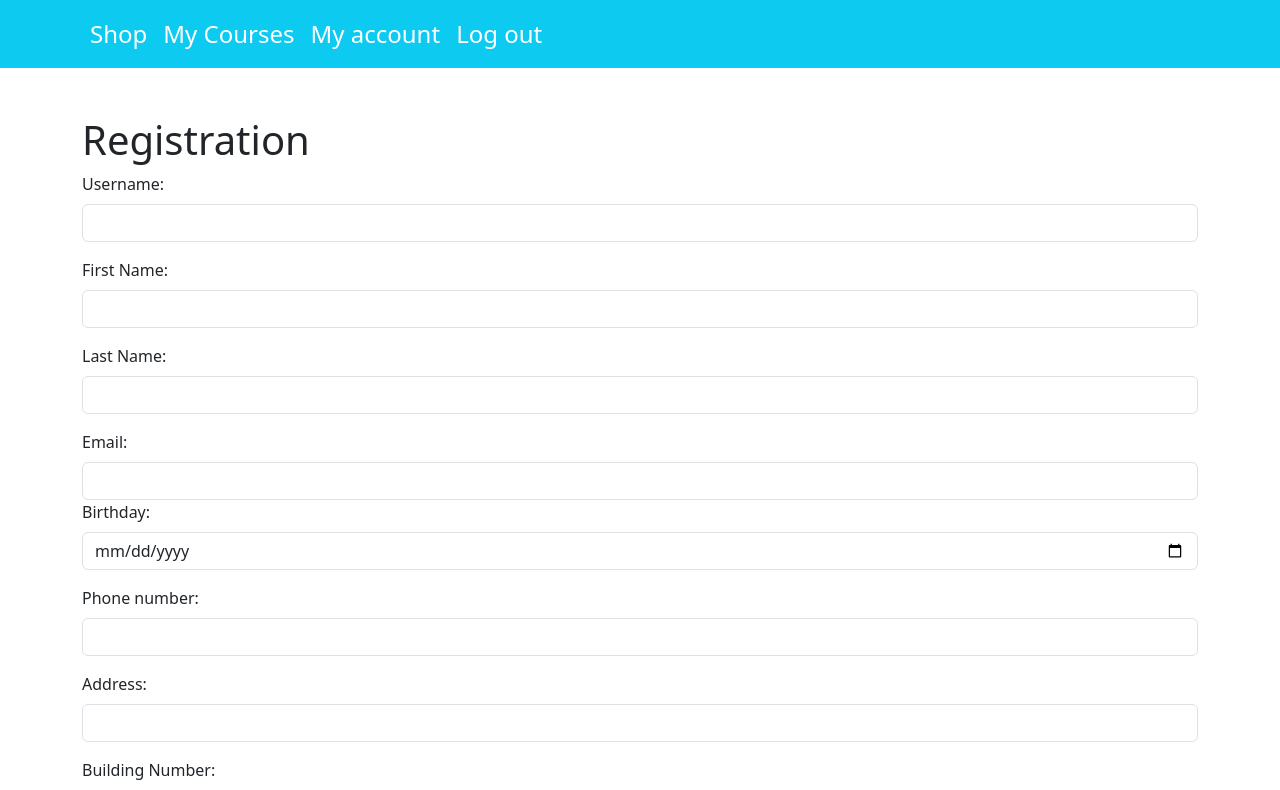
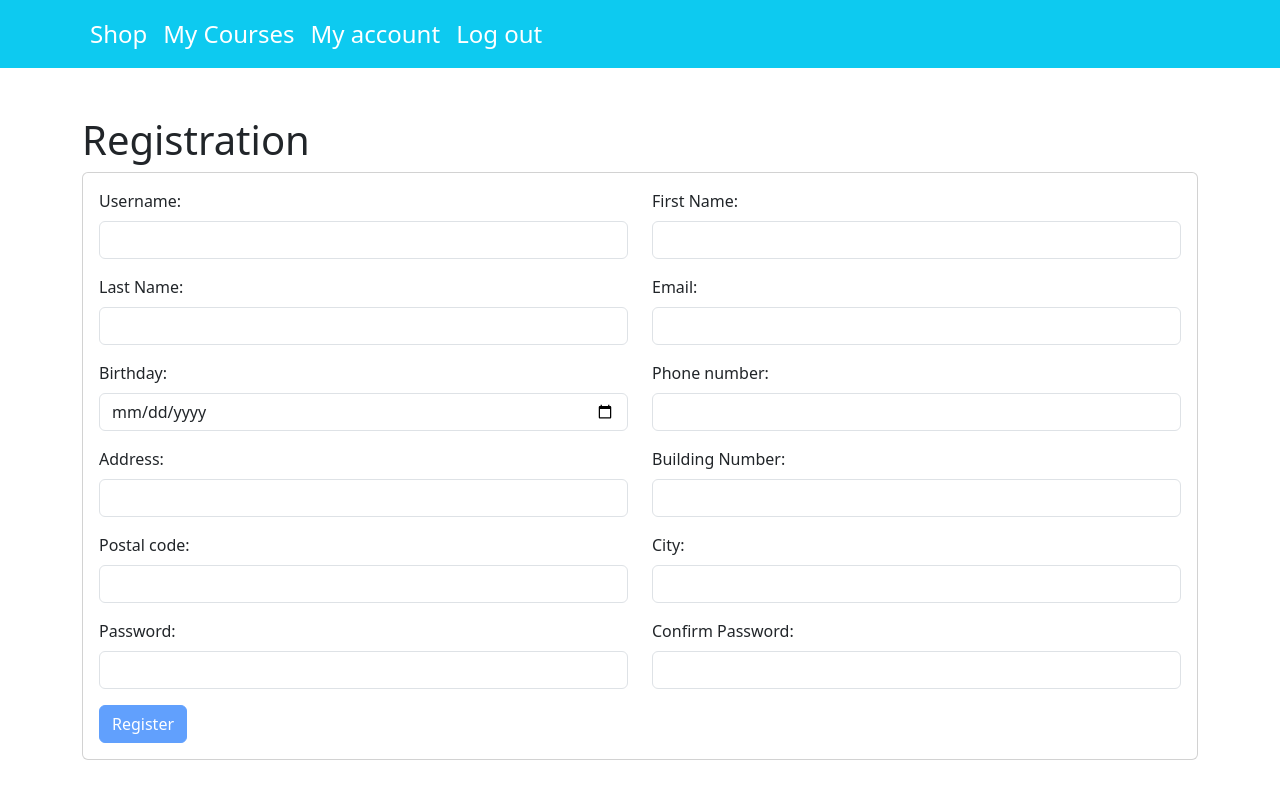
Before and after one commit to benhus8/django-courses-site, a React (Create React App) app in the folder frontend/: page /register in a window 1280 px wide. Shown: the top 790 px of the page. Built offline with nearby package versions, Linux system fonts and the light colour scheme.

Commit message:
refactor register view - add columns

```diff
--- a/frontend/src/views/Register.js
+++ b/frontend/src/views/Register.js
@@ -1,5 +1,5 @@
 import React, {useState} from 'react';
-import { useNavigate} from 'react-router-dom';
+import {useNavigate} from 'react-router-dom';
 
 const Register = () => {
     const navigate = useNavigate();
@@ -58,6 +58,10 @@ const Register = () => {
         <div className="container mt-5">
             <h1>Registration</h1>
             <form onSubmit={handleSubmit}>
+                <div className="card">
+                    <div className="card-body">
+                        <div className="row">
+                            <div className="col-6">
                                 <div className="mb-3">
                                     <label htmlFor="username" className="form-label">Username:</label>
                                     <input
@@ -70,6 +74,8 @@ const Register = () => {
                                         required
                                     />
                                 </div>
+                            </div>
+                            <div className="col-6">
                                 <div className="mb-3">
                                     <label htmlFor="first_name" className="form-label">First Name:</label>
                                     <input
@@ -82,6 +88,10 @@ const Register = () => {
                                         required
                                     />
                                 </div>
+                            </div>
+                        </div>
+                        <div className="row">
+                            <div className="col-6">
                                 <div className="mb-3">
                                     <label htmlFor="last_name" className="form-label">Last Name:</label>
                                     <input
@@ -94,10 +104,12 @@ const Register = () => {
                                         required
                                     />
                                 </div>
+                            </div>
+                            <div className="col-6">
                                 <div className="mb-3">
                                     <label htmlFor="email" className="form-label">Email:</label>
                                     <input
-                        type="email"
+                                        type="text"
                                         className="form-control"
                                         id="email"
                                         name="email"
@@ -105,6 +117,11 @@ const Register = () => {
                                         onChange={handleChange}
                                         required
                                     />
+                                </div>
+                            </div>
+                        </div>
+                        <div className="row">
+                            <div className="col-6">
                                 <div className="mb-3">
                                     <label htmlFor="birthday" className="form-label">Birthday:</label>
                                     <input
@@ -117,6 +134,8 @@ const Register = () => {
                                         required
                                     />
                                 </div>
+                            </div>
+                            <div className="col-6">
                                 <div className="mb-3">
                                     <label htmlFor="phone_number" className="form-label">Phone number:</label>
                                     <input
@@ -129,6 +148,10 @@ const Register = () => {
                                         required
                                     />
                                 </div>
+                            </div>
+                        </div>
+                        <div className="row">
+                            <div className="col-6">
                                 <div className="mb-3">
                                     <label htmlFor="address" className="form-label">Address:</label>
                                     <input
@@ -141,6 +164,8 @@ const Register = () => {
                                         required
                                     />
                                 </div>
+                            </div>
+                            <div className="col-6">
                                 <div className="mb-3">
                                     <label htmlFor="building_number" className="form-label">Building Number:</label>
                                     <input
@@ -153,6 +178,10 @@ const Register = () => {
                                         required
                                     />
                                 </div>
+                            </div>
+                        </div>
+                        <div className="row">
+                            <div className="col-6">
                                 <div className="mb-3">
                                     <label htmlFor="postal_code" className="form-label">Postal code:</label>
                                     <input
@@ -165,6 +194,8 @@ const Register = () => {
                                         required
                                     />
                                 </div>
+                            </div>
+                            <div className="col-6">
                                 <div className="mb-3">
                                     <label htmlFor="city" className="form-label">City:</label>
                                     <input
@@ -177,6 +208,10 @@ const Register = () => {
                                         required
                                     />
                                 </div>
+                            </div>
+                        </div>
+                        <div className="row">
+                            <div className="col-6">
                                 <div className="mb-3">
                                     <label htmlFor="password" className="form-label">Password:</label>
                                     <input
@@ -189,10 +224,13 @@ const Register = () => {
                                         required
                                     />
                                     {formData.password1.length > 0 && formData.password1.length < 8 && (
-                            <div className="text-danger">This password is too short. It must contain at least 8
+                                        <div className="text-danger">This password is too short. It must contain at
+                                            least 8
                                             characters</div>
                                     )}
                                 </div>
+                            </div>
+                            <div className="col-6">
                                 <div className="mb-3">
                                     <label htmlFor="confirmPassword" className="form-label">Confirm Password:</label>
                                     <input
@@ -205,11 +243,23 @@ const Register = () => {
                                         required
                                     />
                                     {formData.password2 !== formData.password1 && (
-                            <div className="text-danger">Confirmed password and password field must be the same</div>
+                                        <div className="text-danger">Confirmed password and password field must be the
+                                            same</div>
                                     )}
                                 </div>
                             </div>
-                <button type="submit" className="btn btn-primary" disabled={invalidForm(formData)}>Register</button>
+                        </div>
+                        <div className="row">
+                            <div className="col-6">
+                                <button type="submit" className="btn btn-primary"
+                                        disabled={invalidForm(formData)}>Register
+                                </button>
+                            </div>
+
+                        </div>
+                    </div>
+                </div>
+
             </form>
             {errors && (
                 <div className="text-danger">
```
Lines whose indentation alone changed are shown as unchanged.
